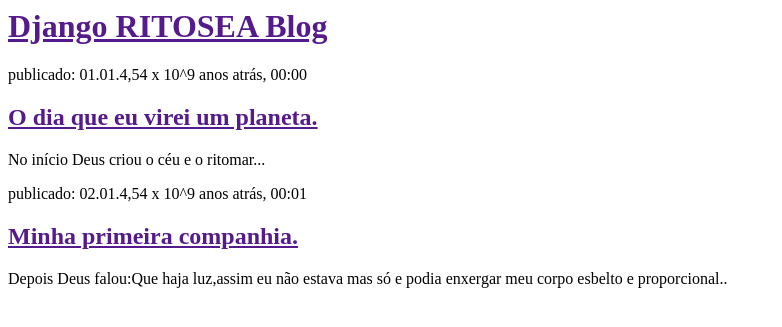
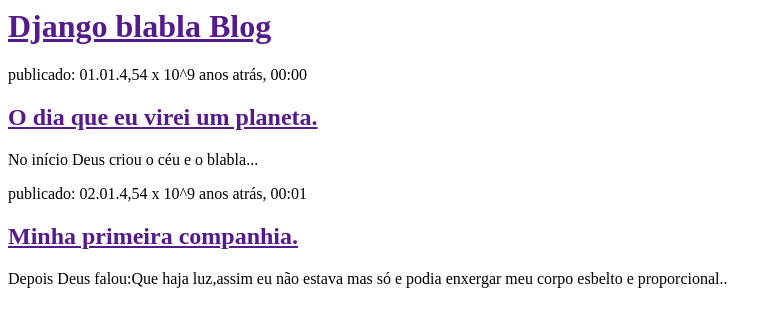
Before and after one commit to xispituao/my-first-blog, a Django app: page / in a window 1280 px wide. Shown: the top 327 px of the page, without its empty margins (0-782 px from the left). Run offline with Django 3.2, Linux system fonts and the light colour scheme.

Commit message:
Changed the HTML for the site.

```diff
--- a/blog/templates/blog/post_list.html
+++ b/blog/templates/blog/post_list.html
@@ -1,16 +1,16 @@
 <html>
     <head>
-        <title>Django Ritomar blog</title>
+        <title>Django blabla blog</title>
     </head>
     <body>
         <div>
-            <h1><a href="">Django RITOSEA Blog</a></h1>
+            <h1><a href="">Django blabla Blog</a></h1>
         </div>
 
         <div>
             <p>publicado: 01.01.4,54 x 10^9 anos atrás, 00:00</p>
             <h2><a href="">O dia que eu virei um planeta.</a></h2>
-            <p>No início Deus criou o céu e o ritomar...</p>
+            <p>No início Deus criou o céu e o blabla...</p>
         </div>
 
         <div>
```
